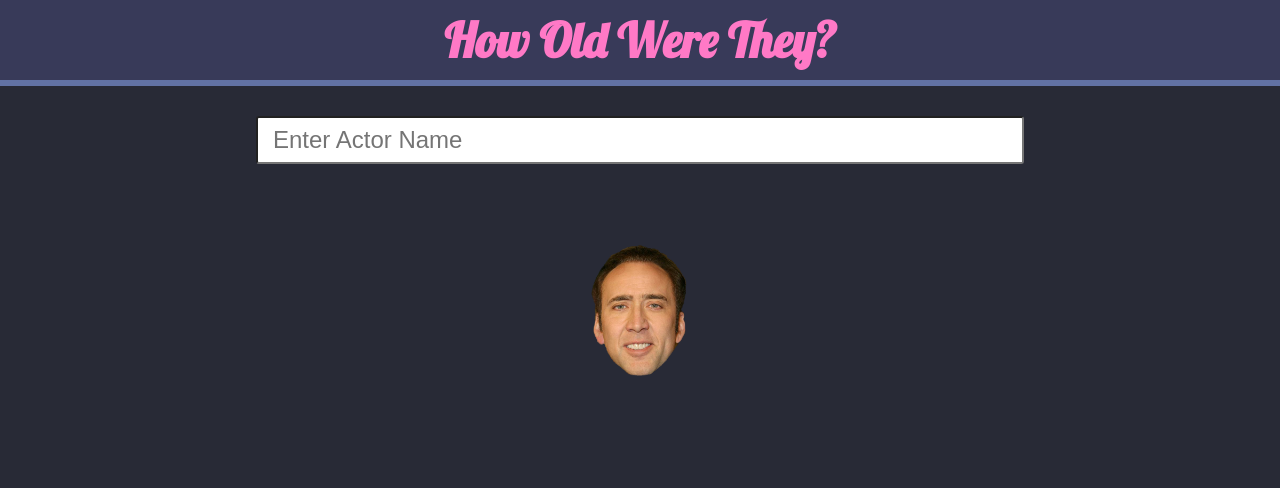
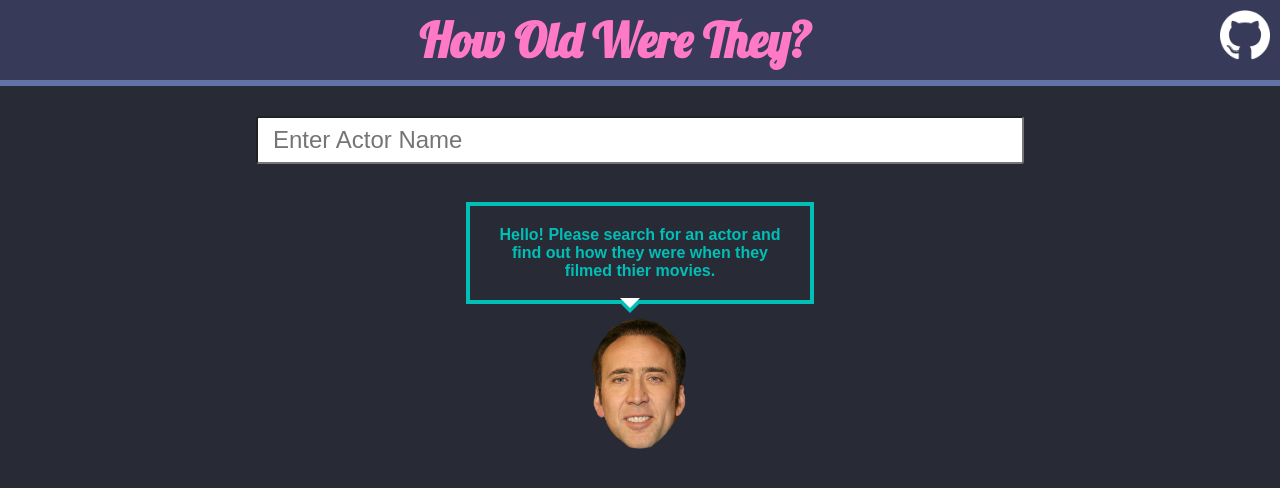
Before and after one commit to JKaram/How-Old-Were-They, a React (Create React App) app: page / in a window 1280 px wide. Shown: the top 488 px of the page. Built offline with nearby package versions, Linux system fonts and the light colour scheme.

Commit message:
add github logo and loading text

```diff
--- a/src/App.js
+++ b/src/App.js
@@ -52,7 +52,7 @@ function App() {
   const [text, setText] = useState("");
   const [results, setResults] = useState([]);
   const [message, setMessage] = useState(
-    "Search how old your favoite actor was while filming a movie"
+    "Hello! Please search for an actor and find out how they were when they filmed thier movies."
   );
   const [loading, setLoading] = useState(false);
 
@@ -75,7 +75,7 @@ function App() {
       setLoading(false);
       results.length
         ? setMessage(
-            "Search how old your favoite actor was while filming a movie"
+            "Hello!, Please search for an actor and find out how they were when they filmed thier movies!"
           )
         : setMessage("Hmm No Results");
     }, 2000);
@@ -114,9 +114,18 @@ function App() {
           }}
         />
 
-        {!loading && !results.length && <Face src={RandomFace} />}
+        {!loading && !results.length ? (
+          <>
+            <Message>{message}</Message> <Face src={RandomFace} />
+          </>
+        ) : (
+          <div></div>
+        )}
         {loading ? (
-          <Loading src={RandomFace} />
+          <>
+            <Message>{message}</Message>
+            <Loading src={RandomFace} />
+          </>
         ) : (
           <SearchResults>
             {results.slice(0, 10).map((actor) => {
--- a/src/components/common/Header.js
+++ b/src/components/common/Header.js
@@ -1,11 +1,12 @@
 import React from "react";
 import styled from "styled-components";
 import { Title } from "components/common";
+import github from "images/github-logo.png";
 
 const Wrapper = styled.header`
   margin: 0;
   display: flex;
-  flex-direction: column;
+  justify-content: space-between;
   padding: 10px;
   border-bottom: 6px solid ${(p) => p.theme.comment};
   background: rgb(56, 58, 89);
@@ -14,7 +15,15 @@ const Wrapper = styled.header`
 export function Header() {
   return (
     <Wrapper>
+      <div></div>
       <Title>How Old Were They?</Title>
+      <a
+        href="https://github.com/JKaram/actor-ages"
+        target="_blank"
+        rel="noopener noreferrer"
+      >
+        <img src={github} alt="github logo" height="50px" />
+      </a>
     </Wrapper>
   );
 }
--- a/src/components/common/Loading.js
+++ b/src/components/common/Loading.js
@@ -10,14 +10,14 @@ const rotation = keyframes`
 `;
 
 const Loading = styled.img`
-  margin: 10% auto;
+  margin: 10px auto 0;
   height: 10rem;
   animation: ${rotation} 1s linear infinite;
   display: block;
 `;
 
 const Face = styled.img`
-  margin: 10% auto;
+  margin: 10px auto 0;
   height: 10rem;
   display: block;
 `;
--- a/src/components/common/Message.js
+++ b/src/components/common/Message.js
@@ -1,58 +1,41 @@
 import styled from "styled-components";
 
-const Message = styled.p`
+const Message = styled.div`
+  width: 300px;
+  margin: 5% auto 0;
+  border: 4px solid #00bfb6;
+  padding: 20px;
+  text-align: center;
+  font-weight: 900;
+  color: #00bfb6;
+  font-family: arial;
   position: relative;
-  width: 300px;
-  text-align: center;
-  line-height: 1.4em;
-  margin: 40px auto;
-  background-color: #fff;
-  border: 8px solid #333;
-  border-radius: 30px;
-  font-family: sans-serif;
-  padding: 20px;
-  font-size: large;
 
-  &:after,
   &:before {
-    content: "Jamie";
+    content: "";
+    width: 0px;
+    height: 0px;
     position: absolute;
-    width: 0;
-    height: 0;
+    border-left: 10px solid transparent;
+    border-right: 10px solid transparent;
+    border-top: 10px solid #00bfb6;
+    border-bottom: 10px solid transparent;
+    right: 50%;
+    bottom: -23px;
+  }
+
+  &:after {
+    content: "";
+    width: 0px;
+    height: 0px;
+    position: absolute;
+    border-left: 10px solid transparent;
+    border-right: 10px solid transparent;
+    border-top: 10px solid #fff;
+    border-bottom: 10px solid transparent;
+    right: 50%;
+    bottom: -18px;
   }
 `;
 
 export { Message };
-
-// p.bubble {
-// 	position: relative;
-// 	width: 300px;
-// 	text-align: center;
-// 	line-height: 1.4em;
-// 	margin: 40px auto;
-// 	background-color: #fff;
-// 	border: 8px solid #333;
-// 	border-radius: 30px;
-// 	font-family: sans-serif;
-// 	padding: 20px;
-// 	font-size: large;
-// }
-
-// p.bubble:before,
-// p.bubble:after {
-
-// }
-
-// p.speech:before {
-// 	left: 30px;
-// 	bottom: -50px;
-// 	border: 25px solid;
-// 	border-color: #333 transparent transparent #333;
-// }
-
-// p.speech:after {
-// 	left: 38px;
-// 	bottom: -30px;
-// 	border: 15px solid;
-// 	border-color: #fff transparent transparent #fff;
-// }
--- a/src/utils/FaceGenerator.js
+++ b/src/utils/FaceGenerator.js
@@ -8,6 +8,5 @@ function GenerateFace(faces) {
   return faces[Math.floor(Math.random() * faces.length)];
 }
 const RandomFace = GenerateFace(faces);
-console.log(RandomFace, "Random");
 
 export { RandomFace };
```
Also changed, not shown: src/images/github-logo.png (added).
